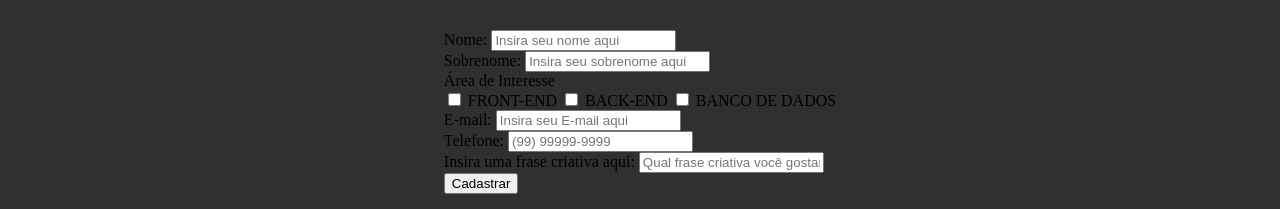
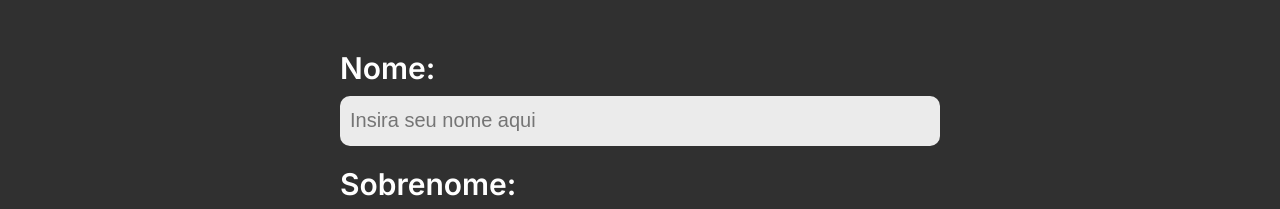
Before and after one commit to Lucassramon/Bootcamp-DNC, a plain HTML site: page index.html in a window 1280 px wide. Shown: the part 549-758 px from the top of the page. Drawn offline with Linux system fonts and the light colour scheme.

Commit message:
adicionado formatação de estilo do formulario

```diff
--- a/estilo.css
+++ b/estilo.css
@@ -96,3 +96,52 @@ section{
                 font-weight: bold;
                 padding: spx;
              }
+             form{
+                color: white;
+                font-family: var(--fonte-padrao);
+                font-size: 30px;
+                font-weight: 600;
+                width: 600px;
+             }
+             .form-group{
+                display: flex;
+                flex-direction: column;
+                margin-top: 10px;
+                margin-bottom: 10px;
+             }
+             form input{
+                 border-radius: 10px;
+                 height: 30px;
+                 border: 0px;
+                 font-size: 20px;
+                 padding: 10px;
+                 background-color: rgba(255, 255, 255, 0.9);
+             }
+
+             form label{
+                margin: 10px 0px 10px 0px;
+             }
+             form input ::placeholder{
+                color: rgba(57,57,57,0.5);
+             }
+             .checkbox-itens label{
+                font-size: 25px;
+             }
+             .checkbox-itens{
+                display: flex;
+                justify-content: space-around;
+                align-items: center;
+             }
+             input[type="checkbox"]{
+                transform: scale(1.7);
+             }
+             input[type="submit"]{
+                background-color: rgba(12,112,242,0.9);
+                width: 100%;
+                height: 56px;
+                font-size: 32px;
+                color: white;
+                margin-top: 100px;
+                box-shadow: 0px 6px 4px rgba(12,112,242,0.25);
+                cursor: pointer;
+             }
```
